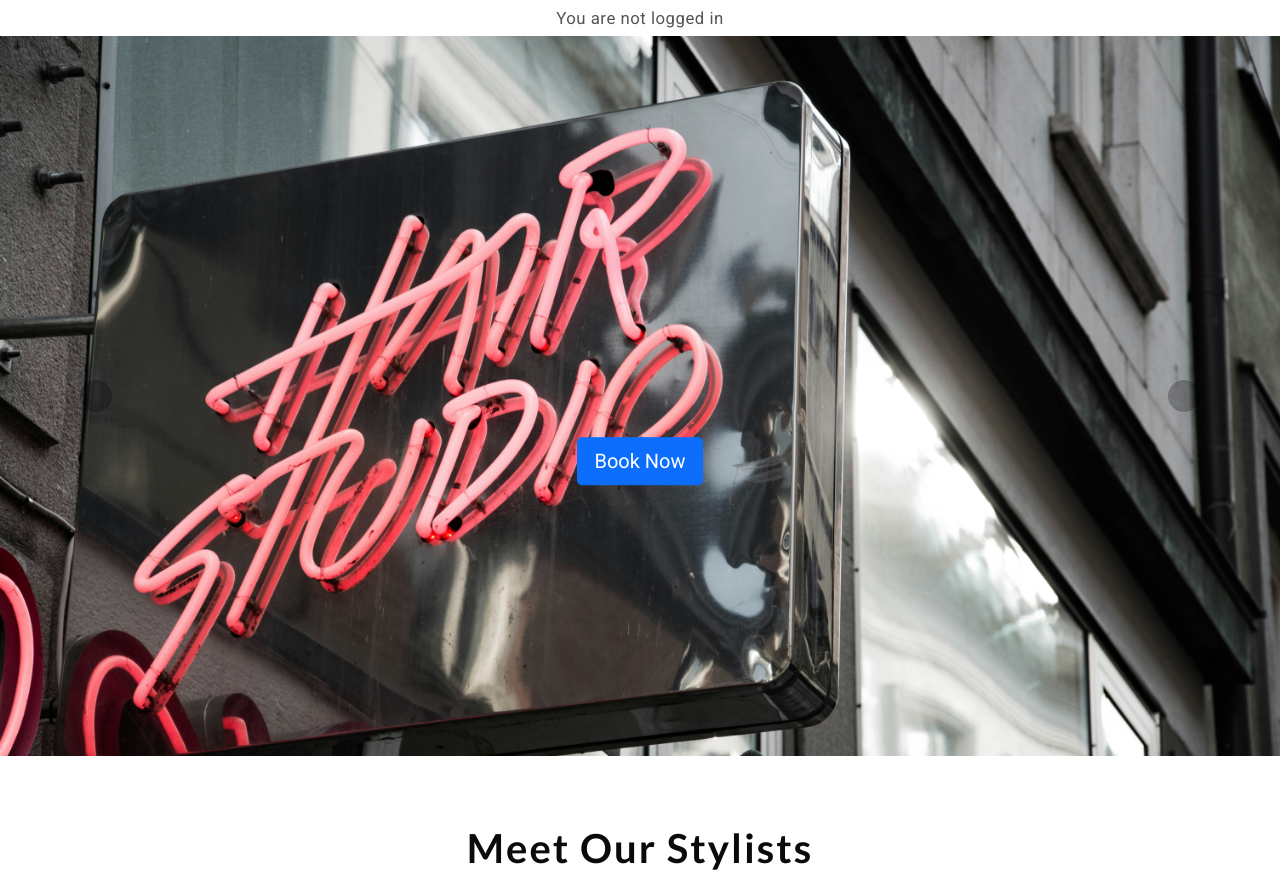
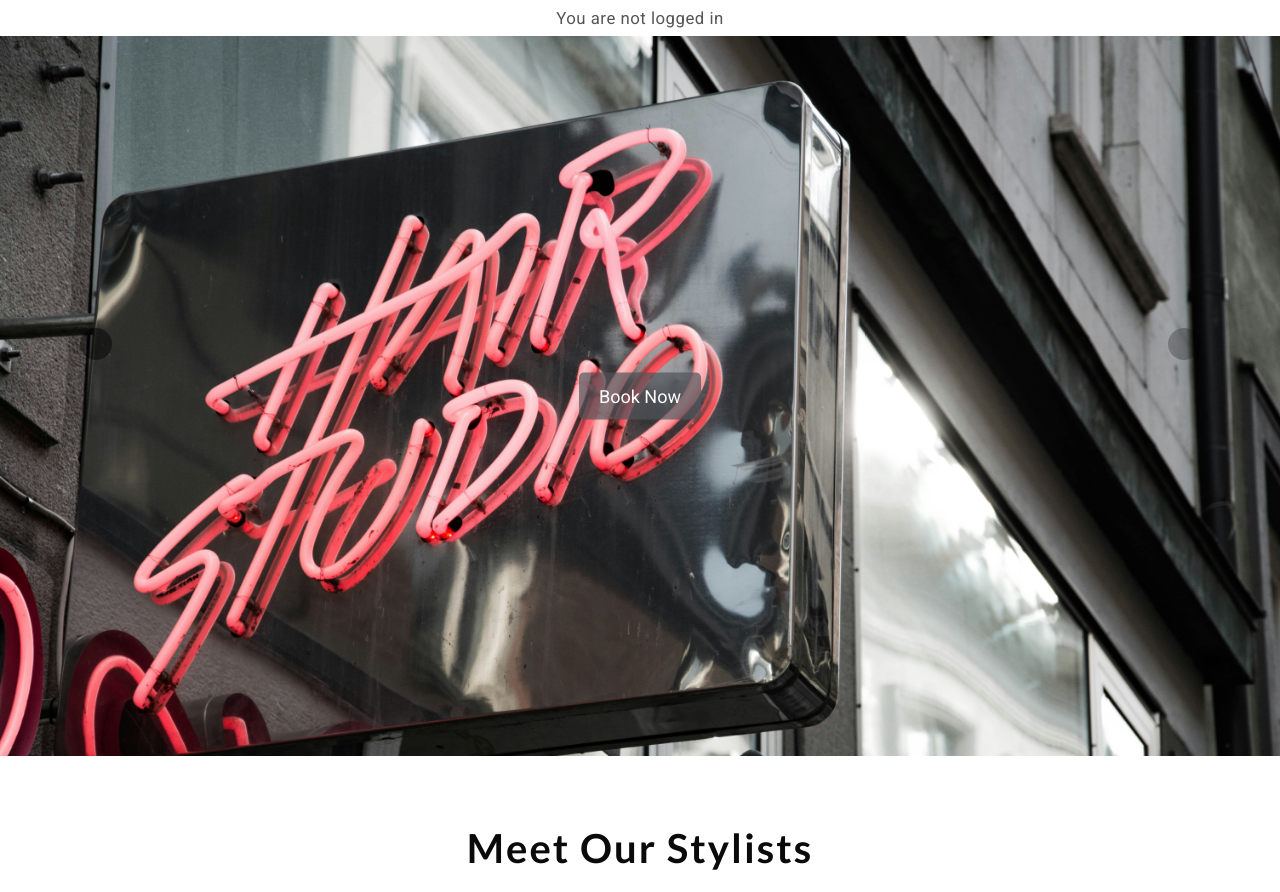
Before and after one commit to E-Printer/haircut-hysteria, a Django app: page / in a window 1280 px wide. Shown: the part 56-948 px from the top of the page. Run offline with Django 4.2, Linux system fonts and the light colour scheme; some libraries are stand-ins or nearby versions.

Commit message:
changes to carousel button

```diff
--- a/appointments/templates/index.html
+++ b/appointments/templates/index.html
@@ -9,36 +9,23 @@
             <!-- First Carousel Item -->
             <div class="carousel-item active">
                 <img src="static/images/studio_sign.jpg" class="d-block w-100 carousel-img" alt="...">
-                <div class="carousel-caption d-flex justify-content-center align-items-center">
-                    <a href="{% url 'make_booking' %}" class="btn btn-primary btn-lg d-none d-md-block">Book Now</a>
-                </div>
             </div>
 
             <!-- Second Carousel Item -->
             <div class="carousel-item">
                 <img src="static/images/hair_tools.jpg" class="d-block w-100 carousel-img" alt="...">
-                <div class="carousel-caption d-flex justify-content-center align-items-center">
-                    <a href="{% url 'make_booking' %}" class="btn btn-primary btn-lg d-none d-md-block">Book Now</a>
-                </div>
             </div>
 
             <!-- Third Carousel Item -->
             <div class="carousel-item">
                 <img src="static/images/salon_interior.jpg" class="d-block w-100 carousel-img" alt="...">
-                <div class="carousel-caption d-flex justify-content-center align-items-center">
-
-                    <a href="{% url 'make_booking' %}" class="btn btn-primary btn-lg d-none d-md-block">Book Now</a>
-
-                </div>
             </div>
         </div>
-        <!-- Third Carousel Item -->
-        <div class="carousel-item">
-            <img src="static/images/salon_interior.jpg" class="d-block w-100 carousel-img" alt="...">
-            <div class="carousel-caption d-flex justify-content-center align-items-center">
-                <a href="{% url 'make_booking' %}" class="btn btn-primary btn-lg">Book Now</a>
-            </div>
-        </div>
+
+        <!-- Fixed "Book Now" Button -->
+        <a href="{% url 'make_booking' %}" class="btn btn-primary btn-lg carousel-button">Book Now</a>
+    </div>
+</div>
 
         <!-- Carousel Controls -->
         <button class="carousel-control-prev" type="button" data-bs-target="#carouselExample" data-bs-slide="prev">
--- a/static/css/style.css
+++ b/static/css/style.css
@@ -235,6 +235,37 @@ p {
     color: white;
 }
 
+
+/* Styling for the fixed button */
+.carousel-button {
+    position: absolute;
+    top: 50%; /* Center vertically */
+    left: 50%; /* Center horizontally */
+    transform: translate(-50%, -50%); /* Adjust for perfect centering */
+    background-color: rgba(80, 85, 91, 0.7); /* Primary color with lower opacity */
+    color: white; /* White text */
+    border: none; /* Remove border */
+    border-radius: 5px; /* Slightly rounded corners */
+    padding: 10px 20px; /* Add padding for size */
+    font-size: 18px; /* Adjust font size */
+    z-index: 2; /* Ensure it stays above carousel slides */
+    transition: background-color 0.3s ease; /* Smooth hover transition */
+}
+
+/* Hover effect */
+.carousel-button:hover {
+    background-color: rgba(147, 153, 160, 0.7); /* Fully opaque on hover */
+    color: white;
+}
+
+/* Carousel image adjustments (optional) */
+.carousel-img {
+    object-fit: cover;
+    height: 100%;
+}
+
+
+
 /* Media Queries for Responsiveness */
 
 /* For mobile screens */
```
